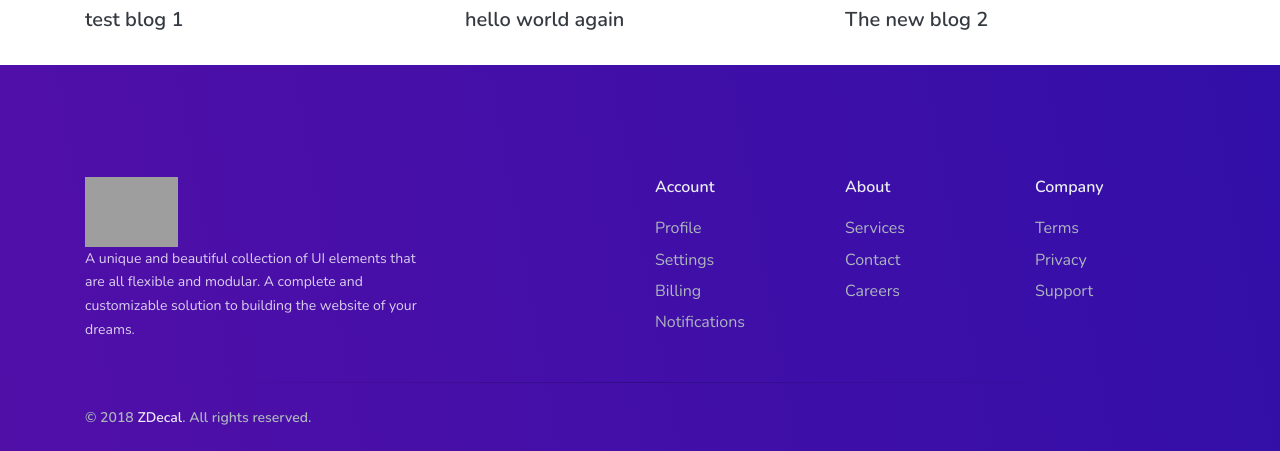
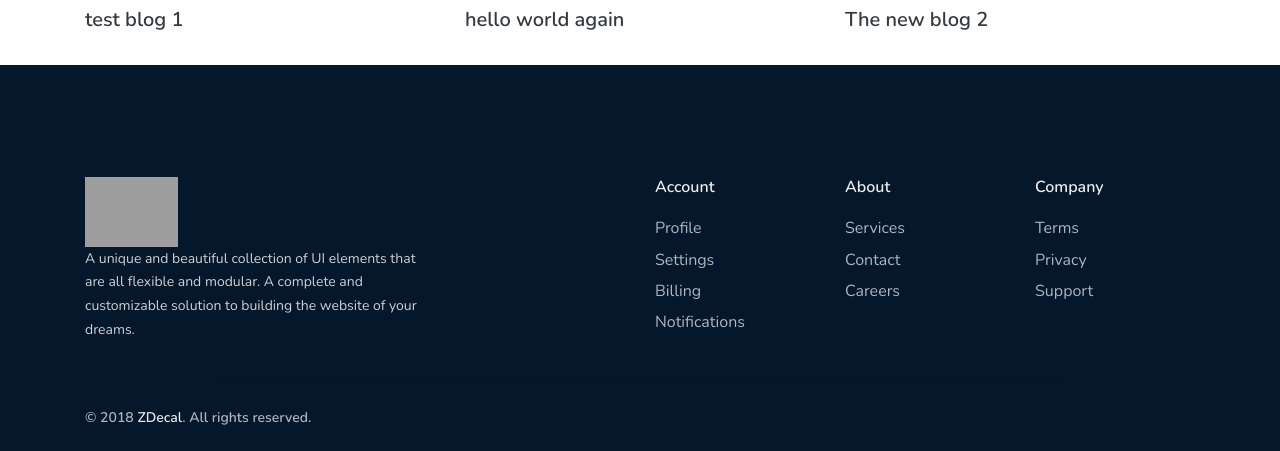
Before and after one commit to web1m/decalxetai.com, a Next.js app: page /blog in a window 1280 px wide. Shown: the part 419-870 px from the top of the page. Built offline with nearby package versions, Linux system fonts and the light colour scheme; grey boxes are pictures that could not be loaded.

Commit message:
Fix color footer

```diff
--- a/components/ui/globals/footer.js
+++ b/components/ui/globals/footer.js
@@ -1,5 +1,5 @@
 export default () => (
-  <footer className="footer footer-dark bg-gradient-primary">
+  <footer className="footer footer-dark " style={{ background: '#05172A' }}>
     <div className="container">
       <div className="row pt-md">
         <div className="col-lg-4 mb-5 mb-lg-0">
```
